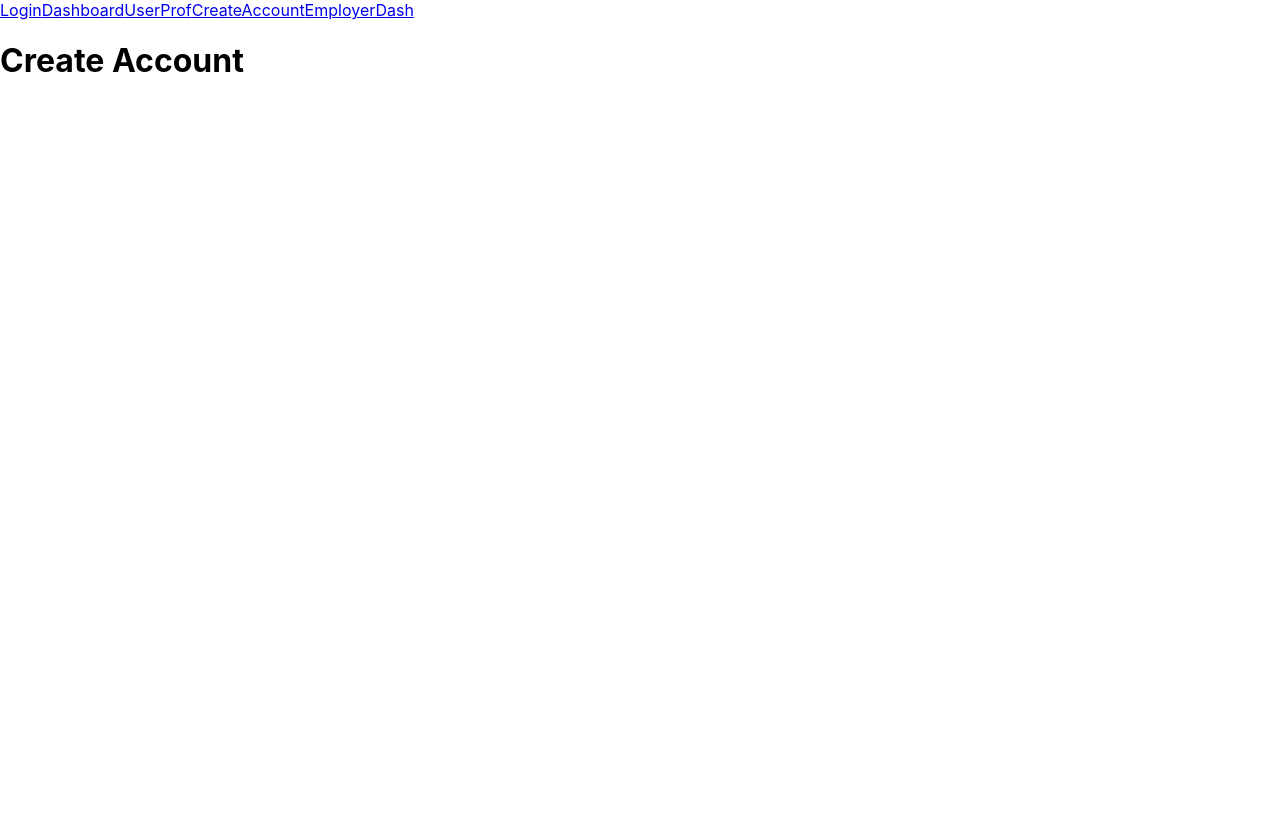
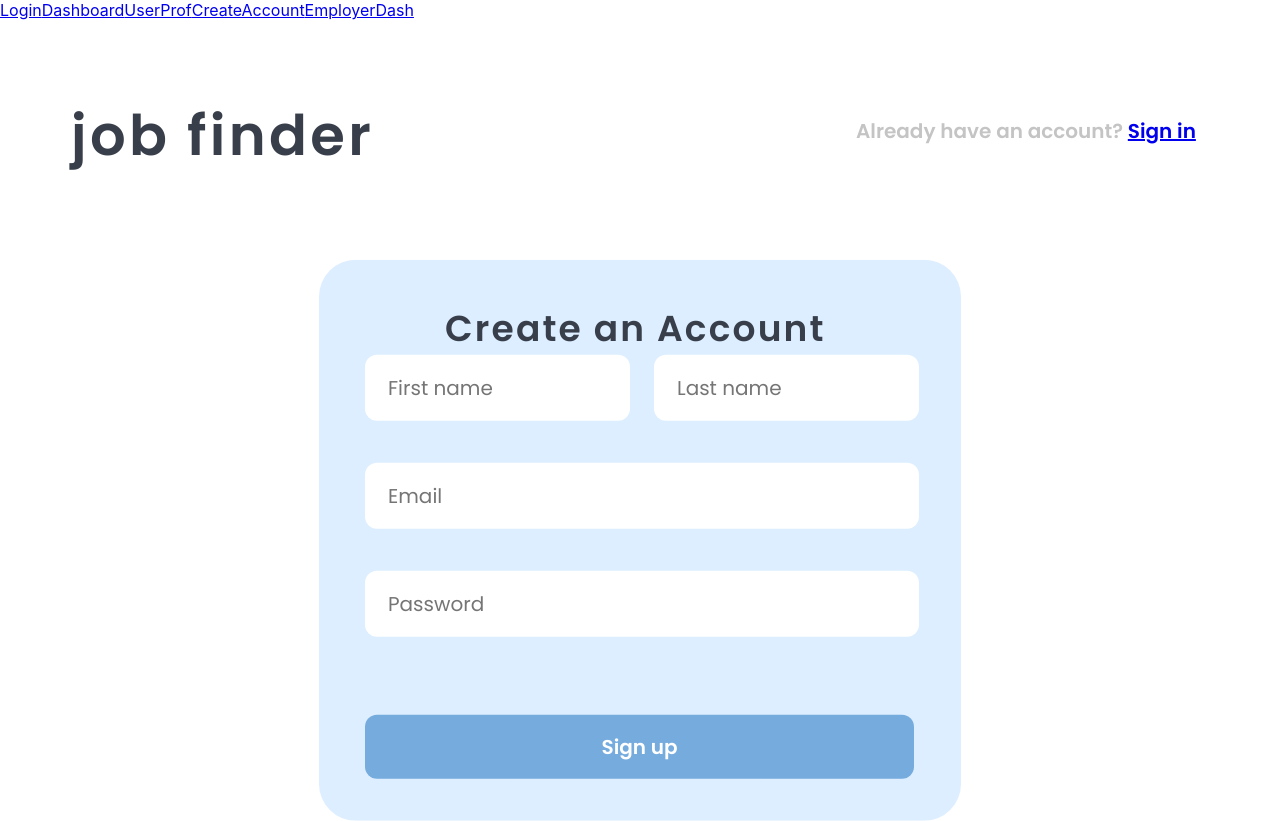
Before and after one commit to devonnadang/job-listing, a React (Create React App) app in the folder client/: page /CreateAccount in a window 1280 px wide. Before the commit the page ends 800 px from the top, so only its background shows below. Built offline with nearby package versions, Linux system fonts and the light colour scheme.

Commit message:
created a sign up page

```diff
--- a/client/src/App.js
+++ b/client/src/App.js
@@ -1,9 +1,8 @@
-import './App.css';
 import React from 'react';
-import Login from './pages/Login'
+import Login from './pages/Sign in/Login'
 import UserDashboard from './pages/UserDashboard';
 import UserProfile from './pages/UserProfile'
-import CreateAccount from './pages/CreateAccount'
+import CreateAccount from './pages/Sign up/CreateAccount'
 import EmployerDashboard from './pages/EmployerDashboard'
 import {
   BrowserRouter as Router,
--- a/client/src/pages/CreateAccount.js
+++ /dev/null
@@ -1,10 +0,0 @@
-import React from 'react';
-
-const CreateAccount = () =>{
-    return (
-        <div>
-            <h1>Create Account</h1>
-        </div>);
-}
-
-export default CreateAccount
--- a/client/src/pages/Login.js
+++ b/client/src/pages/Sign in/Login.js
@@ -1,16 +1,16 @@
 import React from 'react';
 import { Redirect } from 'react-router';
-import './Login.css';
+import { Link } from 'react-router-dom';
+import styles from './Login.module.css';
 
 
 class Login extends React.Component{
         render () {return (
         <div>
-        <div className='login-page'></div>
-            <h1 className='page-title'>job finder</h1>
-            <h3 className='create-account-message'>Dont have an account? Sign up</h3>
-            <div className='square'>
-            <h2 className='sub-title'>Sign In</h2>
+            <h1 className={styles.pageTitle}>job finder</h1>
+            <h3 className={styles.createAccountMessage}>Dont have an account? <Link to="/CreateAccount">Sign up</Link></h3>
+            <div className={styles.square}>
+            <h2 className={styles.subTitle}>Sign In</h2>
                 <LoginForm />
             </div>
         </div>);
@@ -54,13 +54,13 @@ class LoginForm extends React.Component{
         return (
         <form onSubmit={this.handleSubmit}>
             <div style={{position: 'absolute', top: 122, left: 46}}>
-                <input className="Email" type="text" value={this.state.field1} onChange={this.handleChangeField1} placeholder={"Email"}/>
+                <input className={styles.Email} type="text" value={this.state.field1} onChange={this.handleChangeField1} placeholder={"Email"}/>
             </div>
             <div style={{position: 'absolute', top: 214, left: 46}}>
-                <input className="Password" type="text" value={this.state.field2} onChange={this.handleChangeField2} placeholder={"Password"}/>
+                <input className={styles.Password} type="text" value={this.state.field2} onChange={this.handleChangeField2} placeholder={"Password"}/>
             </div>
             <div>
-                <button type="submit" className='login-button'>Sign in</button>
+                <button type="submit" className={styles.loginButton}>Sign in</button>
             </div>
         </form>  );
     }
--- a/client/src/pages/Login.css
+++ b/client/src/pages/Sign in/Login.module.css
@@ -1,5 +1,5 @@
 
-h1.page-title{
+.pageTitle{
     position: absolute;
     width: 590px;
     height: 74px;
@@ -16,7 +16,7 @@ h1.page-title{
     color: #383F4B;
 }
 
-h2.sub-title{
+.subTitle{
     position: absolute;
     width: 590px;
     height: 74px;
@@ -33,7 +33,7 @@ h2.sub-title{
     color: #383F4B;
 }
 
-h3.create-account-message{
+.createAccountMessage{
     position: absolute;
     width: 359px;
     height: 34px;
@@ -49,7 +49,7 @@ h3.create-account-message{
     color: #C4C4C4;
 }
 
-input.Email{
+.Email{
     width: 529px;
     height: 64px;
 
@@ -66,7 +66,7 @@ input.Email{
     color: #C4C4C4;
 }
 
-input.Password{
+.Password{
     width: 529px;
     height: 64px;
 
@@ -83,26 +83,7 @@ input.Password{
     color: #C4C4C4;
 }
 
-button.login-button{
-    position: absolute;
-    top: 337px;
-    left: 46px;
-    width: 549px;
-    height: 64px;
-
-    background: #76ABDE;
-    border-radius: 12px;
-    border-style: hidden;
-
-    font-family: Poppins;
-    font-style: normal;
-    font-weight: 600;
-    font-size: 20px;
-    line-height: 30px;
-
-    color: #FFFFFF;
-}
-div.submit{
+.loginButton{
     position: absolute;
     top: 337px;
     left: 46px;
@@ -122,7 +103,27 @@ div.submit{
     color: #FFFFFF;
 }
 
-div.square{
+.submit{
+    position: absolute;
+    top: 337px;
+    left: 46px;
+    width: 549px;
+    height: 64px;
+
+    background: #76ABDE;
+    border-radius: 12px;
+    border-style: hidden;
+
+    font-family: Poppins;
+    font-style: normal;
+    font-weight: 600;
+    font-size: 20px;
+    line-height: 30px;
+
+    color: #FFFFFF;
+}
+
+.square{
 position: absolute;
 width: 642px;
 height: 456px;
--- /dev/null
+++ b/client/src/pages/Sign up/CreateAccount.js
@@ -0,0 +1,91 @@
+import React from 'react';
+import { Redirect } from 'react-router';
+import { Link } from 'react-router-dom';
+import styles from './CreateAccount.module.css';
+
+
+class CreateAccount extends React.Component{
+        render () {return (
+        <div>
+            <h1 className={styles.pageTitle}>job finder</h1>
+            <h3 className={styles.signInMessage}>Already have an account? <Link to="/">Sign in</Link></h3>
+            <div className={styles.square}>
+            <h2 className={styles.subTitle}>Create an Account</h2>
+                <LoginForm />
+            </div>
+        </div>);
+        }
+}
+
+class LoginForm extends React.Component{
+    constructor(props){
+        super(props)
+        this.state = {
+            field1: '',
+            field2: '',
+            field3: '',
+            field4: ''};
+        this.handleChangeField1 = this.handleChangeField1.bind(this);
+        this.handleChangeField2 = this.handleChangeField2.bind(this);
+        this.handleChangeField3 = this.handleChangeField3.bind(this);
+        this.handleChangeField4 = this.handleChangeField4.bind(this);
+        this.handleSubmit = this.handleSubmit.bind(this);
+    }
+
+    handleChangeField1(event){
+        this.setState({
+            field1: event.target.value
+        });
+    }
+
+    handleChangeField2(event){
+        this.setState({
+            field2: event.target.value
+        });
+    }
+
+    handleChangeField3(event){
+        this.setState({
+            field3: event.target.value
+        });
+    }
+
+    handleChangeField4(event){
+        this.setState({
+            field4: event.target.value
+        });
+    }
+
+    handleSubmit(event){
+        alert("field1: " + this.state.field1 + "\nfield2: " + this.state.field2)
+        event.preventDefault();
+        if (this.state.field1.match("hello"))
+            this.setState({redirect: true});
+    }
+
+    render(){
+        if (this.state.redirect) {
+            return <Redirect push to="/Dashboard" />;
+        }
+        return (
+        <form onSubmit={this.handleSubmit}>
+            <div style={{position: 'absolute', top: 95, left: 46}}>
+                <input className={styles.FirstName} type="text" value={this.state.field3} onChange={this.handleChangeField3} placeholder={"First name"}/>
+            </div>
+            <div style={{position: 'absolute', top: 95, left: 335}}>
+                <input className={styles.LastName} type="text" value={this.state.field4} onChange={this.handleChangeField4} placeholder={"Last name"}/>
+            </div>
+            <div style={{position: 'absolute', top: 203, left: 46}}>
+                <input className={styles.Email} type="text" value={this.state.field1} onChange={this.handleChangeField1} placeholder={"Email"}/>
+            </div>
+            <div style={{position: 'absolute', top: 311, left: 46}}>
+                <input className={styles.Password} type="text" value={this.state.field2} onChange={this.handleChangeField2} placeholder={"Password"}/>
+            </div>
+            <div>
+                <button type="submit" className={styles.submit}>Sign up</button>
+            </div>
+        </form>  );
+    }
+}
+
+export default CreateAccount
--- /dev/null
+++ b/client/src/pages/Sign up/CreateAccount.module.css
@@ -0,0 +1,170 @@
+.pageTitle{
+    position: absolute;
+    width: 590px;
+    height: 74px;
+    left: 71px;
+    top: 56px;
+
+    font-family: Poppins;
+    font-style: normal;
+    font-weight: 600;
+    font-size: 56px;
+    line-height: 84px;
+    letter-spacing: 0.06em;
+
+    color: #383F4B;
+}
+
+.subTitle{
+    position: absolute;
+    width: 590px;
+    height: 74px;
+    left: 126px;
+    top: 12px;
+
+    font-family: Poppins;
+    font-style: normal;
+    font-weight: 600;
+    font-size: 36px;
+    line-height: 54px;
+    letter-spacing: 0.06em;
+
+    color: #383F4B;
+}
+
+.signInMessage{
+    position: absolute;
+    width: 359px;
+    height: 34px;
+    right: 65px;
+    top: 96px;
+
+    font-family: Poppins;
+    font-style: normal;
+    font-weight: 600;
+    font-size: 20px;
+    line-height: 30px;
+
+    color: #C4C4C4;
+}
+
+.Email{
+    width: 529px;
+    height: 64px;
+
+    background: #FFFFFF;
+    border-radius: 12px;
+    border-style: hidden;
+
+    font-family: Poppins;
+    font-style: normal;
+    font-weight: normal;
+    font-size: 20px;
+    line-height: 30px;
+    padding-left: 23px;
+    color: #C4C4C4;
+}
+
+.Password{
+    width: 529px;
+    height: 64px;
+
+    background: #FFFFFF;
+    border-radius: 12px;
+    border-style: hidden;
+
+    font-family: Poppins;
+    font-style: normal;
+    font-weight: normal;
+    font-size: 20px;
+    line-height: 30px;
+    padding-left: 23px;
+    color: #C4C4C4;
+}
+
+.FirstName{
+    width: 240px;
+    height: 64px;
+
+    background: #FFFFFF;
+    border-radius: 12px;
+    border-style: hidden;
+
+    font-family: Poppins;
+    font-style: normal;
+    font-weight: normal;
+    font-size: 20px;
+    line-height: 30px;
+    padding-left: 23px;
+    color: #C4C4C4;
+}
+
+.LastName{
+    width: 240px;
+    height: 64px;
+
+    background: #FFFFFF;
+    border-radius: 12px;
+    border-style: hidden;
+
+    font-family: Poppins;
+    font-style: normal;
+    font-weight: normal;
+    font-size: 20px;
+    line-height: 30px;
+    padding-left: 23px;
+    color: #C4C4C4;
+}
+
+.loginButton{
+    position: absolute;
+    top: 337px;
+    left: 46px;
+    width: 549px;
+    height: 64px;
+
+    background: #76ABDE;
+    border-radius: 12px;
+    border-style: hidden;
+
+    font-family: Poppins;
+    font-style: normal;
+    font-weight: 600;
+    font-size: 20px;
+    line-height: 30px;
+
+    color: #FFFFFF;
+}
+
+.submit{
+    position: absolute;
+    top: 455px;
+    left: 46px;
+    width: 549px;
+    height: 64px;
+
+    background: #76ABDE;
+    border-radius: 12px;
+    border-style: hidden;
+
+    font-family: Poppins;
+    font-style: normal;
+    font-weight: 600;
+    font-size: 20px;
+    line-height: 30px;
+
+    color: #FFFFFF;
+}
+
+.square{
+position: absolute;
+width: 642px;
+height: 561px;
+left: 50%;
+top: 50%;
+transform: translate(-50%, -25%);
+z-index: -10;
+
+background: linear-gradient(0deg, #FFFFFF -40.2%, rgba(255, 255, 255, 0) 0%), #DCEEFF;
+border-radius: 37px;
+}
```
